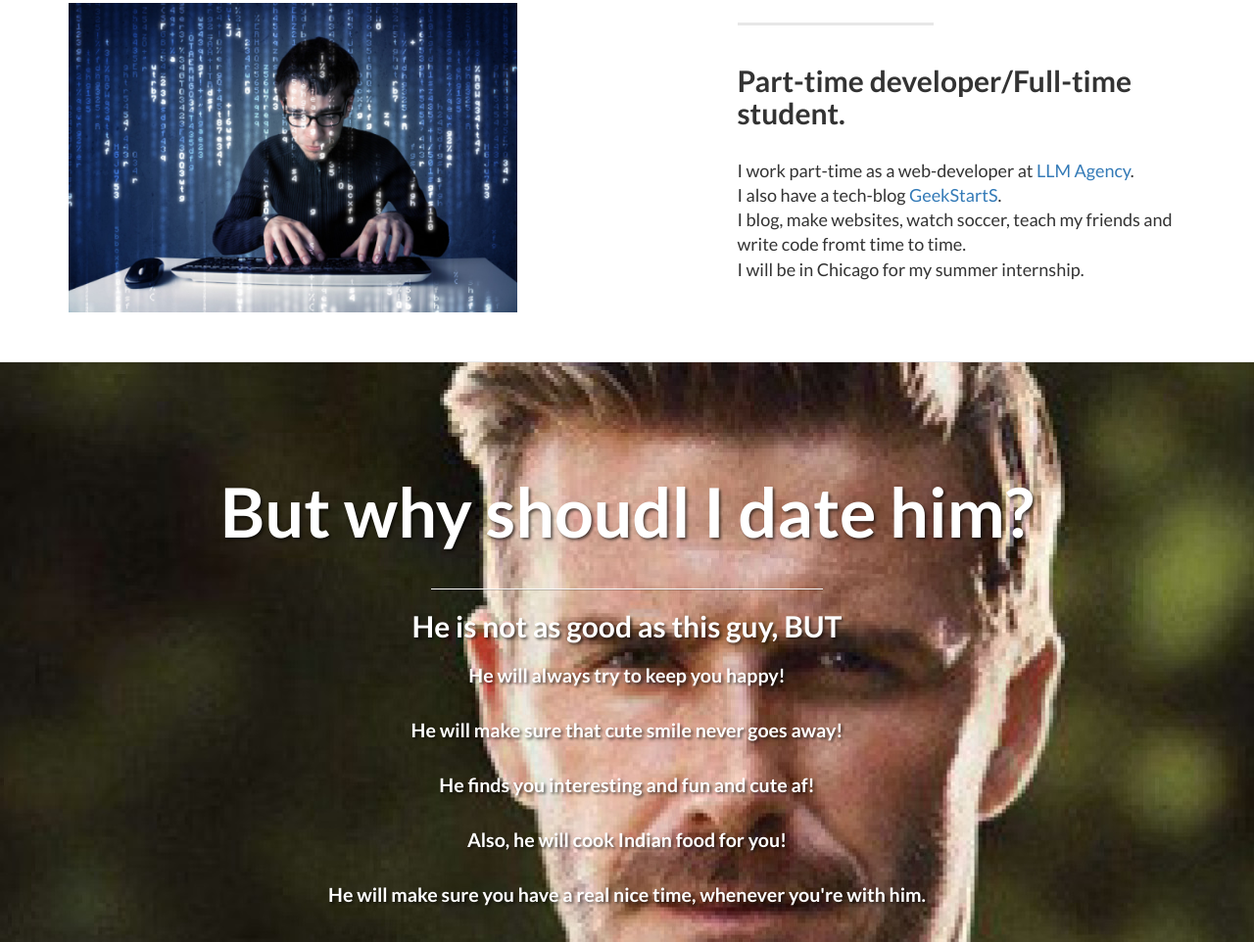
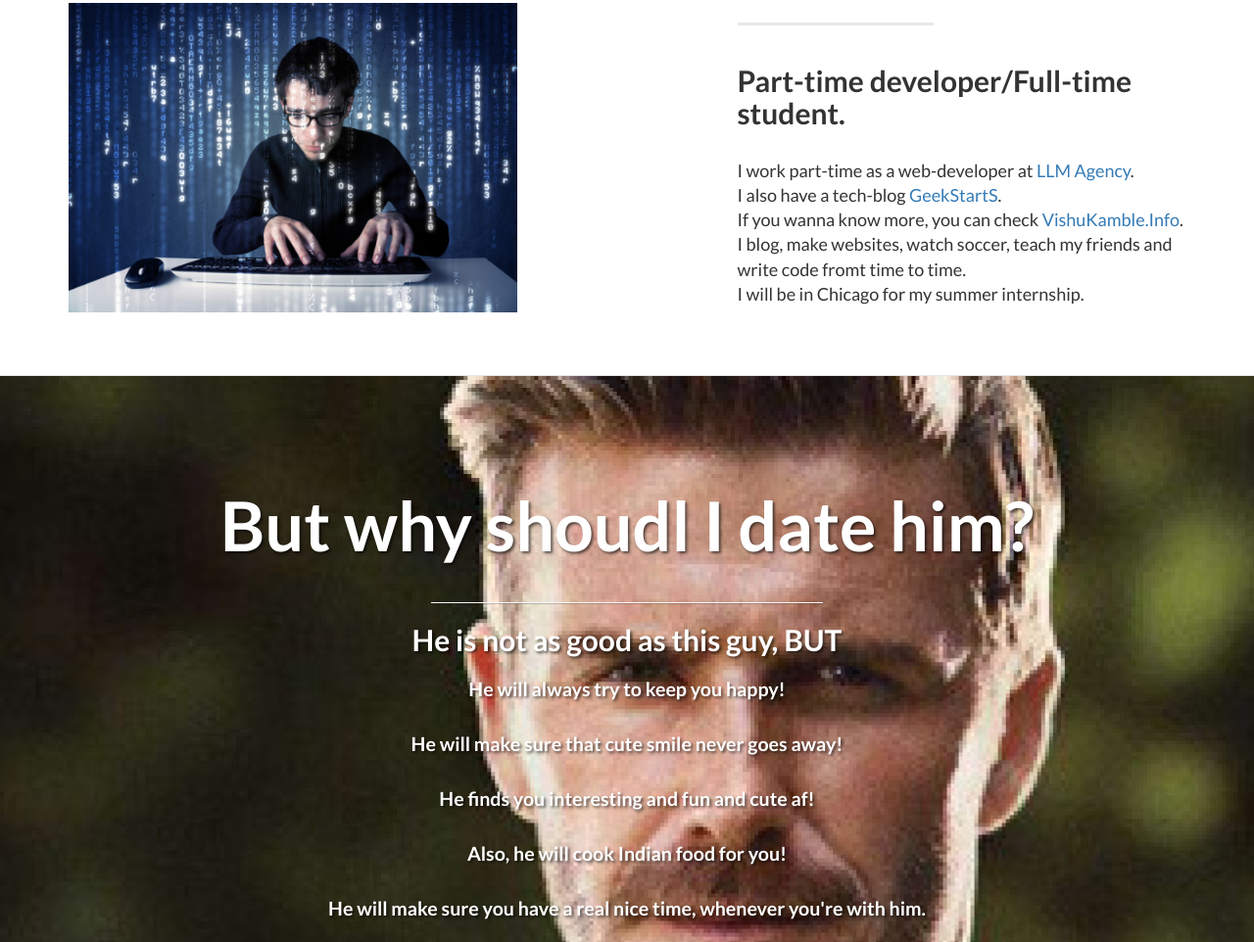
Before and after one commit to instagabie/instagabie.github.io, a plain HTML site: page index.html in a window 1280 px wide. Shown: the part 1081-2043 px from the top of the page at 98% size. Drawn offline with Linux system fonts and the light colour scheme.

Commit message:
Added wbesite
added my website

```diff
--- a/index.html
+++ b/index.html
@@ -130,6 +130,7 @@
                     <h2 class="section-heading">Part-time developer/Full-time student.</h2>
                     <p class="lead">I work part-time as a web-developer at <a target="_blank" href="http://www.llmagency.com/">LLM Agency</a>.<br>
                     I also have a tech-blog <a target="_blank" href="http://www.geekstarts.info/">GeekStartS</a>.<br>
+                    If you wanna know more, you can check <a target="_blank" href="http://vishukamble.info/">VishuKamble.Info</a>.<br>
                     I blog, make websites, watch soccer, teach my friends and write code fromt time to time. <br>I will be in Chicago for my summer internship.</p>
                 </div>
                 <div class="col-lg-5 col-sm-pull-6  col-sm-6">
```
